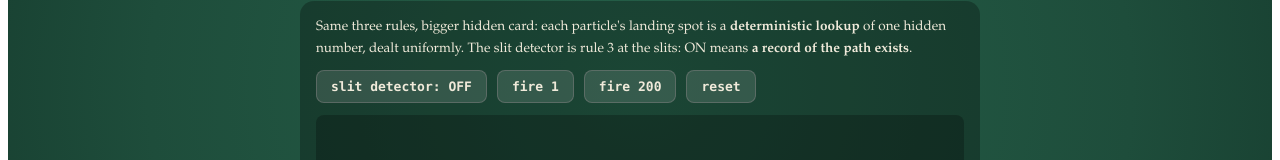
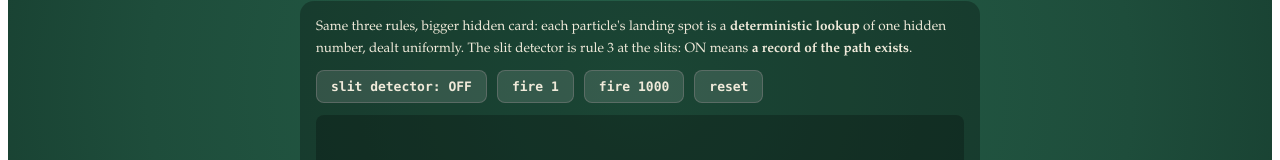
Before and after one commit to amaybaum/card-table, a React (Vite) app: page / in a window 1280 px wide. Both pictures are taken after a click on the button "The double slit". Shown: the part 158-318 px from the top of the page. Built offline with nearby package versions, Linux system fonts and the light colour scheme.

Commit message:
Last Sync: 2026-07-28 12:00

```diff
--- a/src/App.jsx
+++ b/src/App.jsx
@@ -157,7 +157,7 @@ export default function CardTable() {
                   slit detector: {detector ? "ON — recording paths" : "OFF"}
                 </button>
                 <button onClick={() => fire(1)} style={btn()}>fire 1</button>
-                <button onClick={() => fire(200)} style={btn()}>fire 200</button>
+                <button onClick={() => fire(1000)} style={btn()}>fire 1000</button>
                 <button onClick={() => { setHitsOff(Array(NBINS).fill(0)); setHitsOn(Array(NBINS).fill(0)); setLastShot(null); }} style={btn()}>reset</button>
               </div>
               <div style={{ display: "flex", alignItems: "flex-end", gap: 2, height: 110, background: "rgba(0,0,0,.25)", borderRadius: 8, padding: "6px 6px 0" }}>
```
